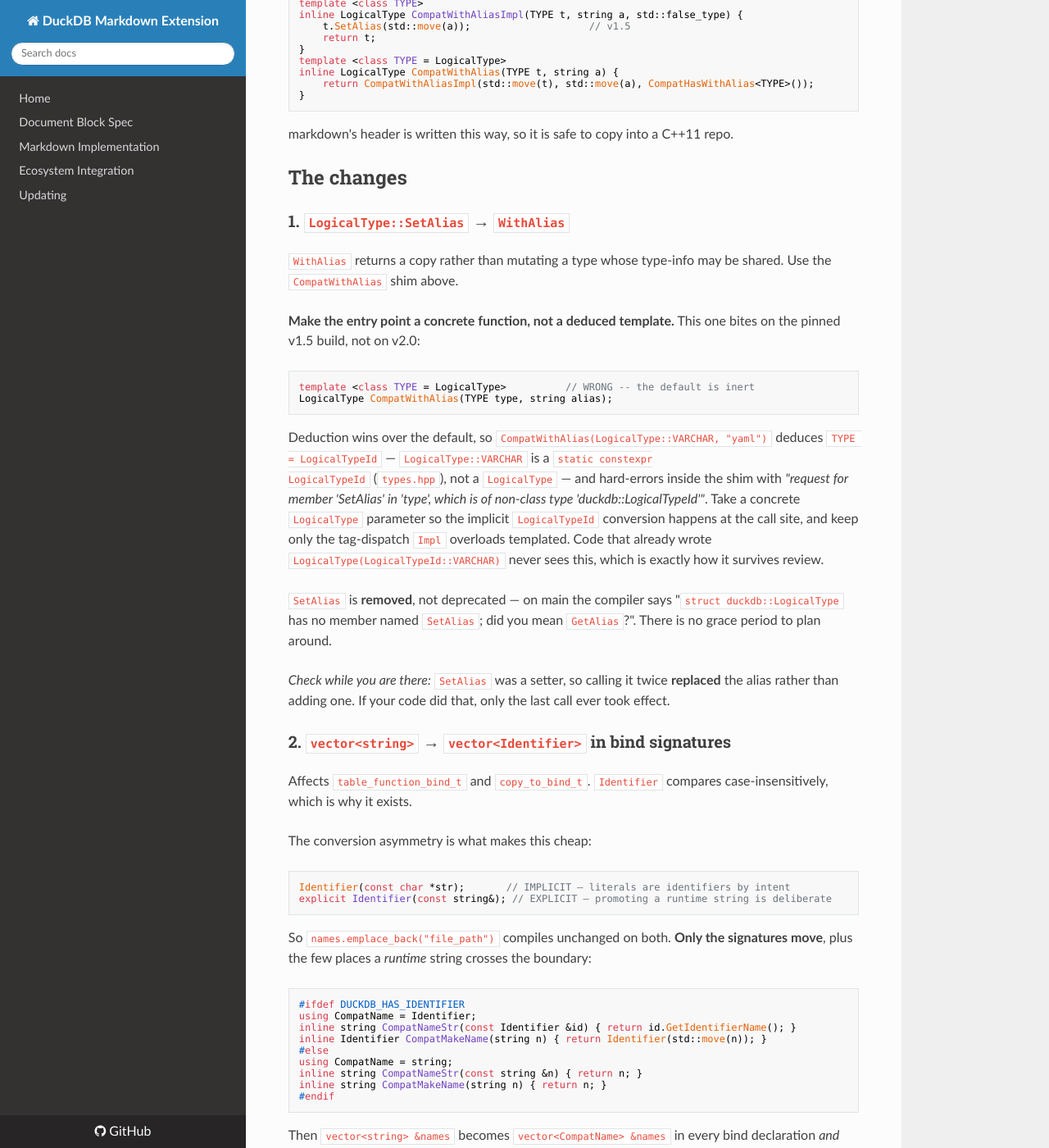
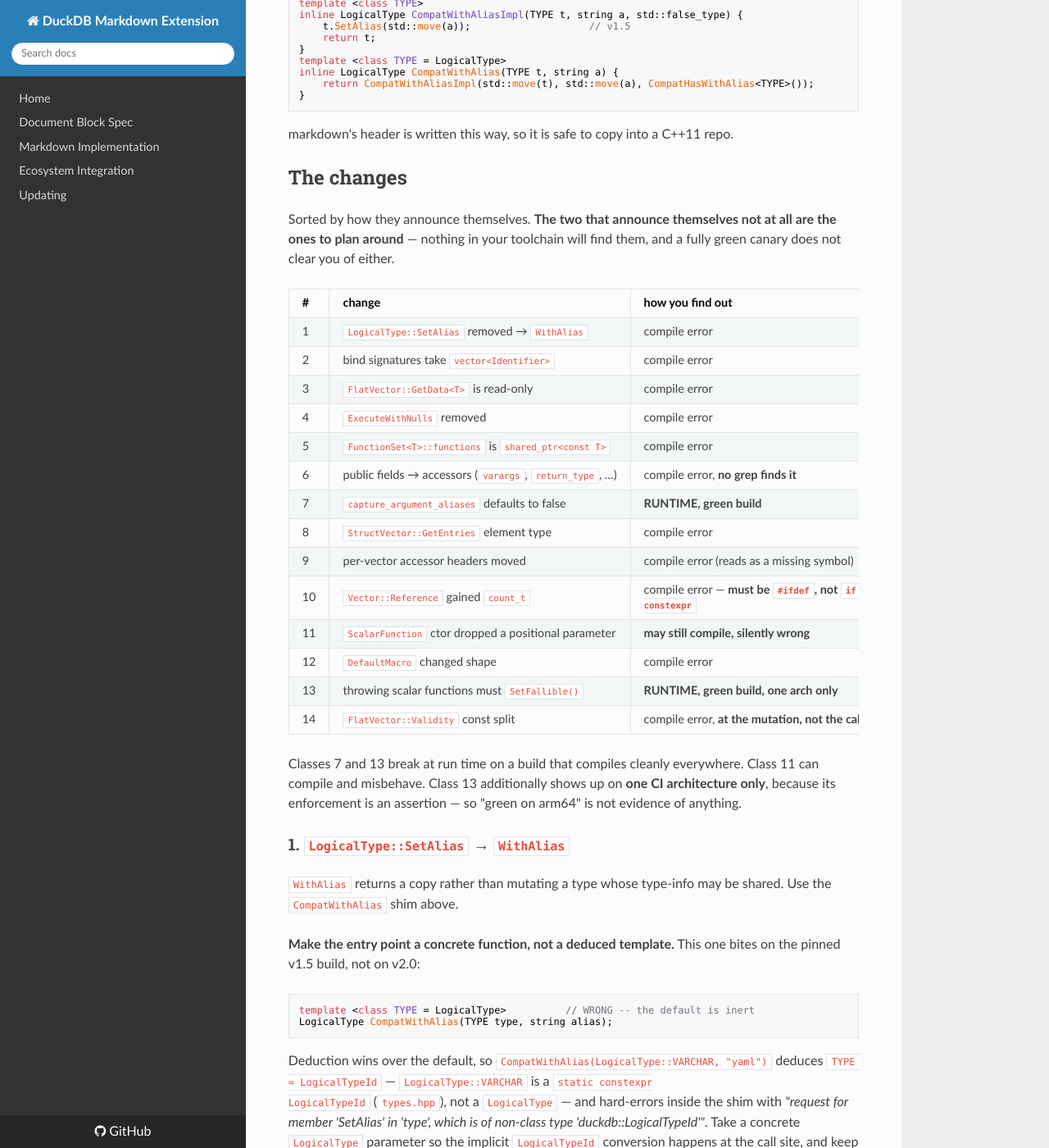
Before and after one commit to teaguesterling/duckdb_markdown, an MkDocs documentation site: the page built from docs/duckdb_v2_migration.md, in a window 1280 px wide and 1400 px high, scrolled down 1913 px. Shown: the whole window at 82% size. Built offline with MkDocs 1.6.1, drawn with Linux system fonts in a browser that asks for light colours; nearby versions of some CDN libraries.

Commit message:
docs: index the change classes by how they announce themselves
The document is long enough now that the important distinction was getting lost
in it: most of these changes are compile errors that the build hands you, but
classes 7 and 13 break at RUNTIME on a build that compiles cleanly everywhere,
class 11 can compile and be silently wrong, and class 13 only surfaces on the
assertion-enabled CI architecture. Sorting the table by how you find out puts
the three that no toolchain will find at the top of the reader attention rather
than buried at 7, 11 and 13.

Co-Authored-By: Claude Opus 5 (1M context) <noreply@anthropic.com>
Claude-Session: https://claude.ai/code/session_01XoHU19qnngy1CJnXyX1csz

```diff
--- a/docs/duckdb_v2_migration.md
+++ b/docs/duckdb_v2_migration.md
@@ -107,6 +107,32 @@ inline LogicalType CompatWithAlias(TYPE t, string a) {
 markdown's header is written this way, so it is safe to copy into a C++11 repo.
 
 ## The changes
+
+Sorted by how they announce themselves. **The two that announce themselves not at
+all are the ones to plan around** — nothing in your toolchain will find them, and
+a fully green canary does not clear you of either.
+
+| # | change | how you find out |
+|---|---|---|
+| 1 | `LogicalType::SetAlias` removed → `WithAlias` | compile error |
+| 2 | bind signatures take `vector<Identifier>` | compile error |
+| 3 | `FlatVector::GetData<T>` is read-only | compile error |
+| 4 | `ExecuteWithNulls` removed | compile error |
+| 5 | `FunctionSet<T>::functions` is `shared_ptr<const T>` | compile error |
+| 6 | public fields → accessors (`varargs`, `return_type`, …) | compile error, **no grep finds it** |
+| 7 | `capture_argument_aliases` defaults to false | **RUNTIME, green build** |
+| 8 | `StructVector::GetEntries` element type | compile error |
+| 9 | per-vector accessor headers moved | compile error (reads as a missing symbol) |
+| 10 | `Vector::Reference` gained `count_t` | compile error — **must be `#ifdef`, not `if constexpr`** |
+| 11 | `ScalarFunction` ctor dropped a positional parameter | **may still compile, silently wrong** |
+| 12 | `DefaultMacro` changed shape | compile error |
+| 13 | throwing scalar functions must `SetFallible()` | **RUNTIME, green build, one arch only** |
+| 14 | `FlatVector::Validity` const split | compile error, **at the mutation, not the call** |
+
+Classes 7 and 13 break at run time on a build that compiles cleanly everywhere.
+Class 11 can compile and misbehave. Class 13 additionally shows up on **one CI
+architecture only**, because its enforcement is an assertion — so "green on
+arm64" is not evidence of anything.
 
 ### 1. `LogicalType::SetAlias` → `WithAlias`
 
```
